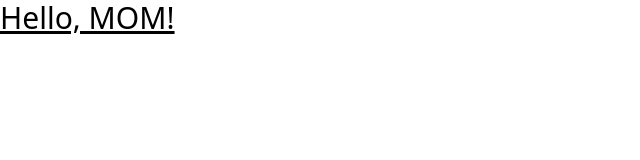
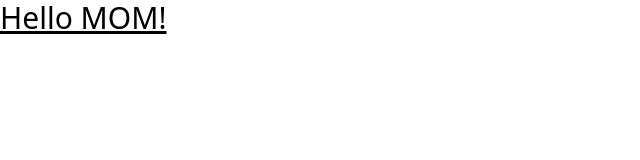
Before and after one commit to ShubhamkumarAnand/cryptoket, a Next.js app: page / in a window 1280 px wide. Shown: the top 160 px of the page, without its empty margins (0-640 px from the left). Built offline with nearby package versions, Linux system fonts and the light colour scheme.

Commit message:
change the hello text

```diff
--- a/pages/index.js
+++ b/pages/index.js
@@ -2,8 +2,8 @@
 import Image from 'next/image';
 
 const Home = () => (
-  <h1 className="text-3xl bold underline">
-    Hello, MOM!
+  <h1 className="text-3xl underline bold">
+    Hello MOM!
   </h1>
 );
 
```
